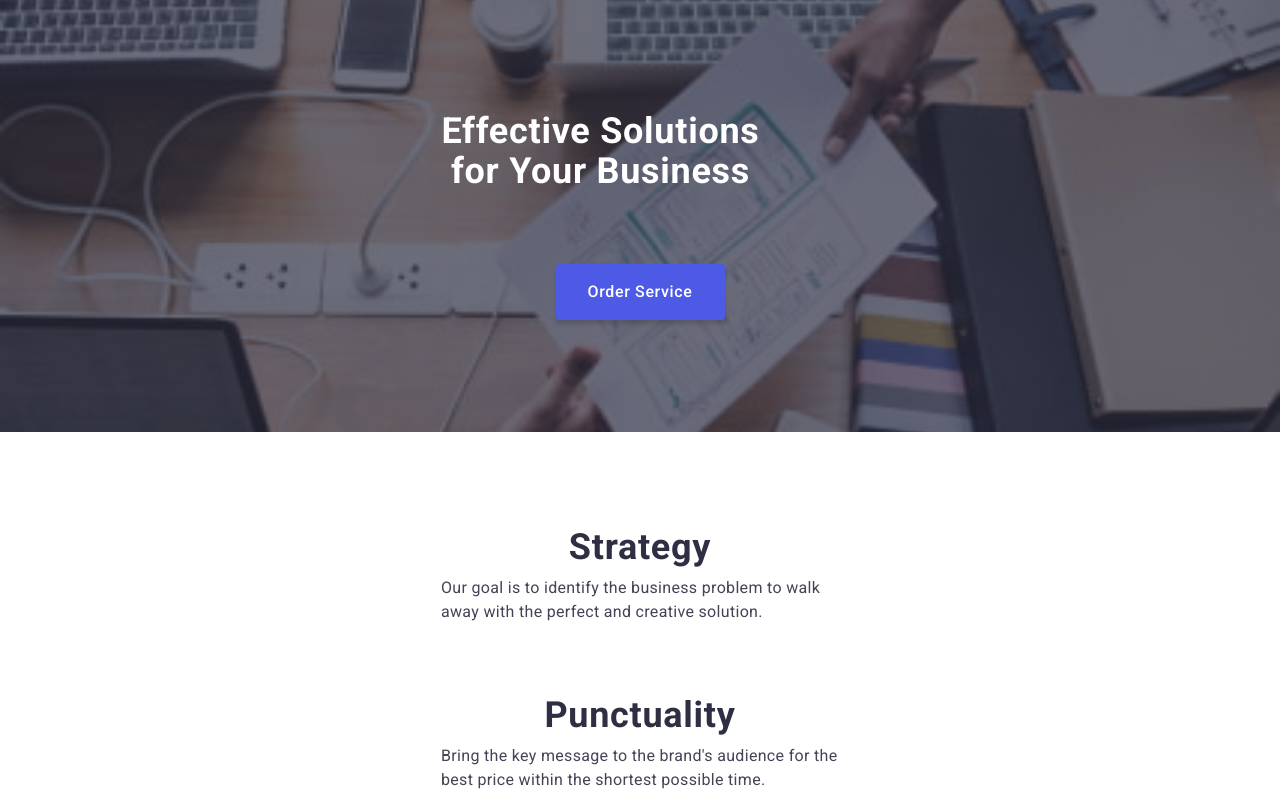
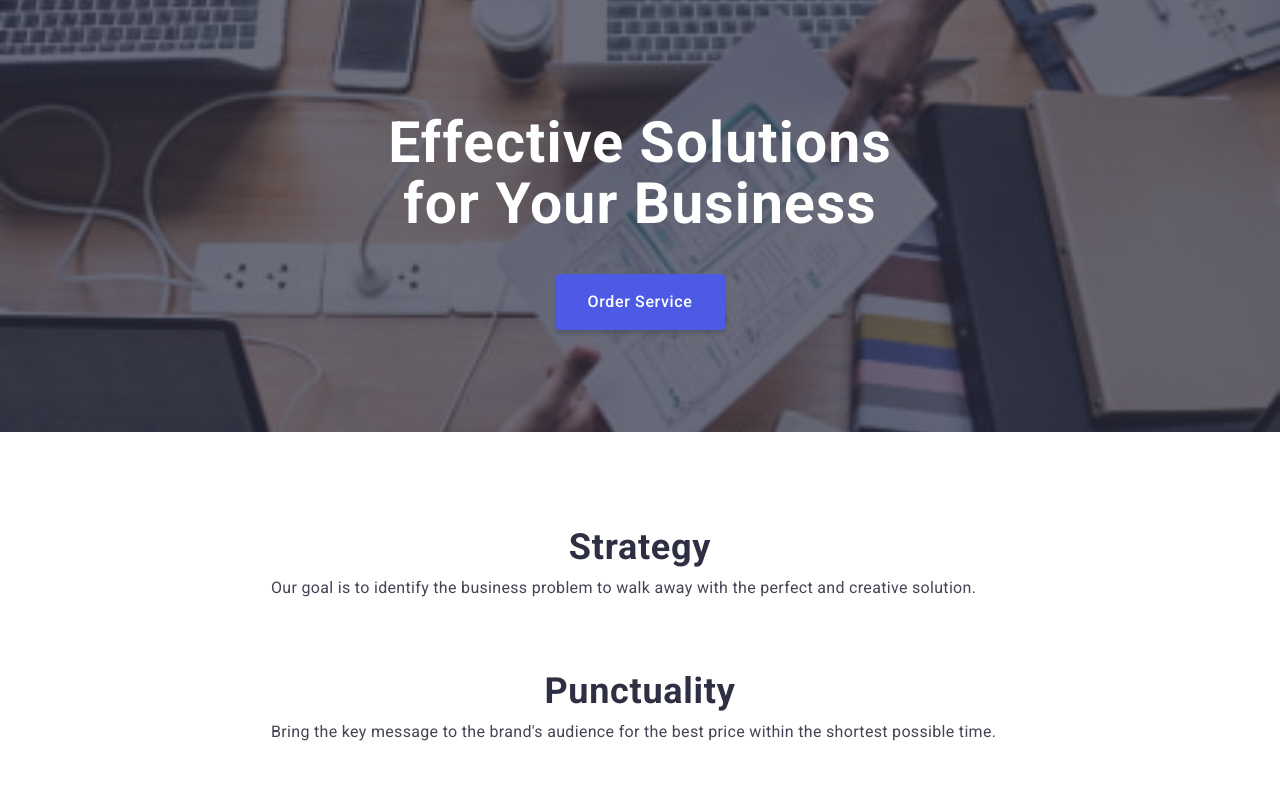
Before and after one commit to Serzh1006/goit-markup-hw-07, a plain HTML site: page index.html in a window 1280 px wide. Shown: the top 800 px of the page. Drawn offline with nearby package versions, Linux system fonts and the light colour scheme.

Commit message:
Отступы в герое

```diff
--- a/css/styles.css
+++ b/css/styles.css
@@ -186,8 +186,9 @@ img {
   animation-duration: 500ms;
   animation-timing-function: linear; */
 
+  display: inline-block;
+  width: 319px;
   margin-bottom: 72px;
-  width: 319px;
   font-size: 36px;
   line-height: 1.11;
   letter-spacing: 0.02em;
--- a/css/tablet.css
+++ b/css/tablet.css
@@ -0,0 +1,13 @@
+@media screen and (min-width: 768px) {
+  .container {
+    width: 768px;
+  }
+
+  .hero-title {
+    display: inline-block;
+    margin-bottom: 40px;
+    width: 566px;
+    font-size: 57px;
+    line-height: 1.07;
+  }
+}
```
